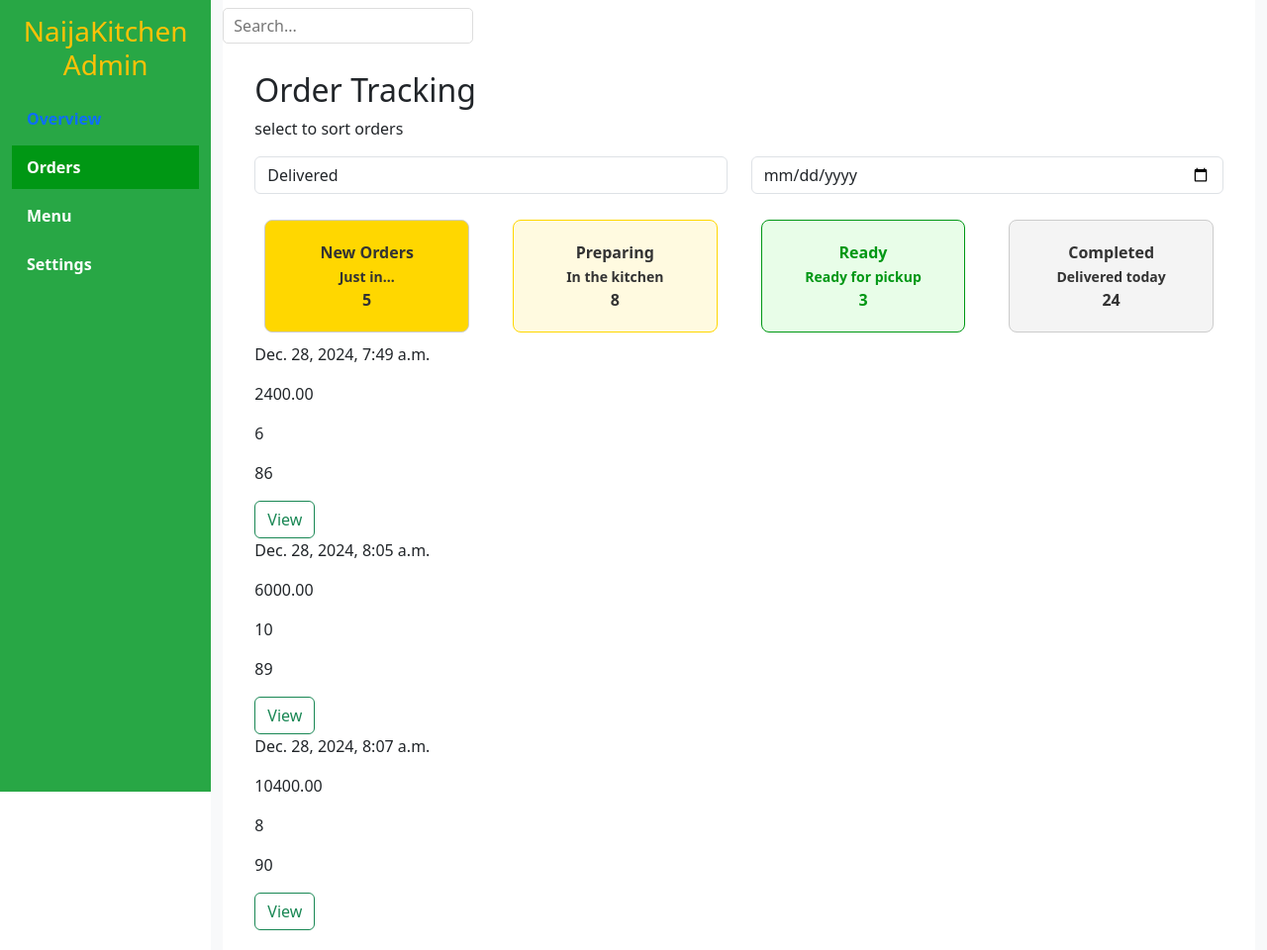
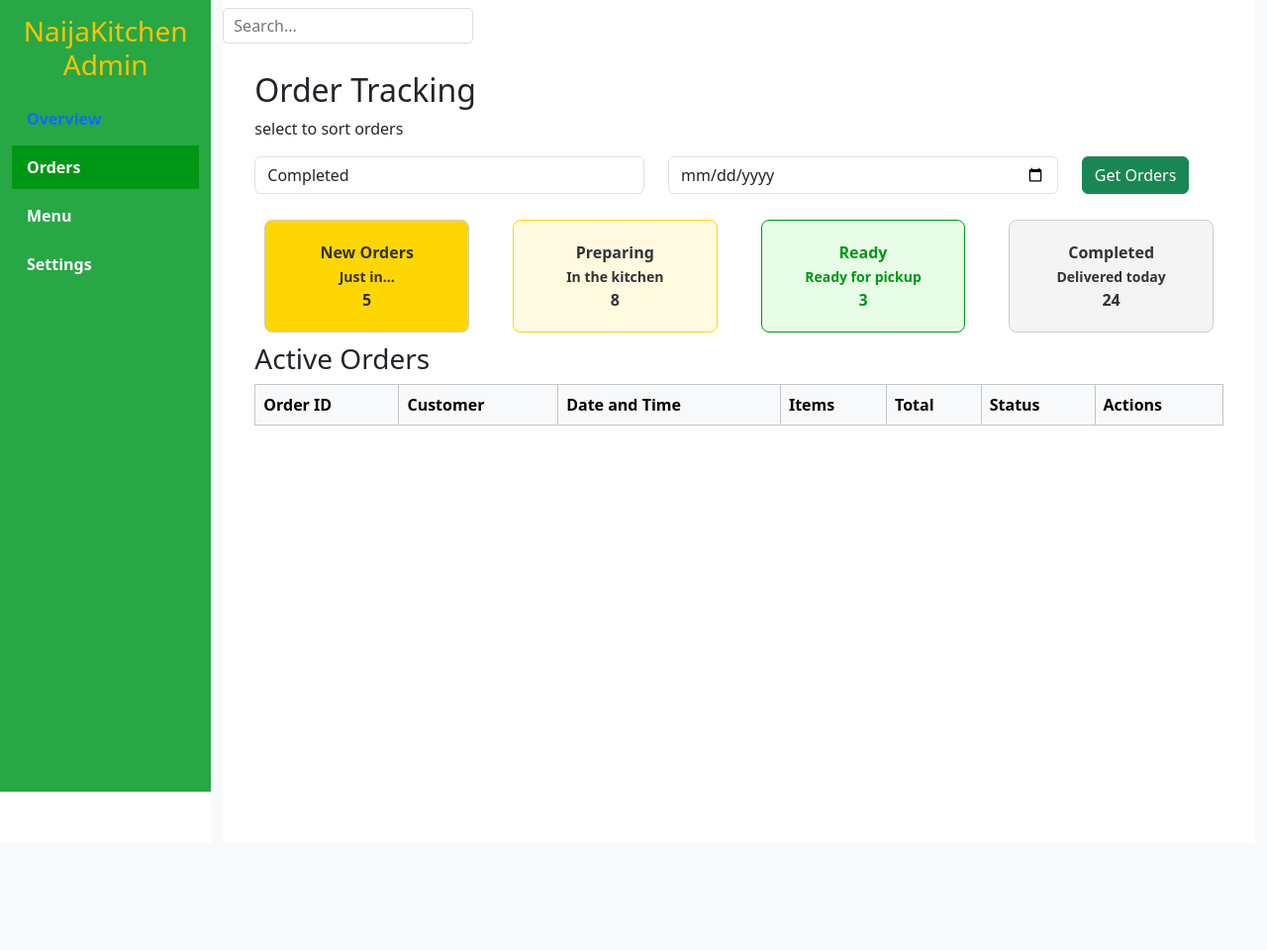
Before and after one commit to Abdulkhafid001/my_restaurant_saas, a Django app: page /naijakitchen/admin/ in a window 1280 px wide, after a click on "Orders". Shown: the whole page at 99% size. After the commit the page ends 800 px from the top, so only its background shows below. Run offline with Django 5.2, Linux system fonts and the light colour scheme; data comes from the database, SQL or seed files in the repository; both versions use the stored data as it was after the commit; lists and menus that the app fills with data are empty.

Commit message:
fix order filter section

```diff
--- a/django_modules/naijakitchen_admin/templates/adminmain.html
+++ b/django_modules/naijakitchen_admin/templates/adminmain.html
@@ -64,17 +64,21 @@
                             <p>select to sort orders</p>
                             <div class="tab-pane fade show active" id="orders" role="tabpanel">
                                 <!-- Filter and Date -->
-                                <form action="#" method="post">
+                                <form id="orderGetForm" action="{% url 'order_info' %}" method="post">
                                     <div class="row mb-3">
-                                        <div class="col-md-6">
+                                        <div class="col-md-5">
                                             <select id="orderStatus" name="status" class="form-control">
+                                                <option>Completed</option>
                                                 <option>Delivered</option>
                                                 <option>Preparing</option>
                                                 <option>Ready</option>
                                             </select>
                                         </div>
-                                        <div class="col-md-6">
+                                        <div class="col-md-5">
                                             <input id="orderDate" name="orderdate" type="date" class="form-control">
+                                        </div>
+                                        <div class="col-md-2">
+                                            <button type="submit" class="btn btn-success">Get Orders</button>
                                         </div>
                                     </div>
                                 </form>
@@ -110,16 +114,37 @@
                                         </div>
                                     </div>
                                 </div>
-                                {% for order in filtered_orders%}
-                                <p>{{order.date_ordered}}</p>
-                                <p>{{order.get_cart_total}}</p>
-                                <p>{{order.get_cart_items}}</p>
-                                <p>{{order.id}}</p>
-                                <!-- <button class="OrderDetailsBtn" data-orderid="{{order.id}}">View</button> -->
-                                <a class="btn btn-outline-success br-curve"
-                                    href="/naijakitchen/admin/getorder/{{order.id}}/">View</a>
-                                {% endfor %}
-
+                                <h3>Active Orders</h3>
+                                <table class="table table-bordered active-orders">
+                                    <thead class="table-light">
+                                        <tr>
+                                            <th>Order ID</th>
+                                            <th>Customer</th>
+                                            <th>Date and Time</th>
+                                            <th>Items</th>
+                                            <th>Total</th>
+                                            <th>Status</th>
+                                            <th>Actions</th>
+                                        </tr>
+                                    </thead>
+                                    <tbody>
+                                        {% for order in filtered_orders %}
+                                        <tr>
+                                            <td>{{order.id}}</td>
+                                            <td>{{order.user}}</td>
+                                            <td>{{order.date_ordered}}</td>
+                                            <td>{{order.get_cart_items}}</td>
+                                            <td>{{order.get_cart_total}}</td>
+                                            <td>{{order.status}}</td>
+                                            <td>
+                                                <a class="btn btn-sm btn-outline-success br-curve" href="/naijakitchen/admin/getorder/{{order.id}}/">View</a>
+                                                <button class="btn btn-sm btn-outline-warning">Receipt</button>
+                                                <button class="btn btn-sm btn-outline-danger"><i class="bi bi-trash"></i></button>
+                                            </td>
+                                        </tr>
+                                        {% endfor %}
+                                    </tbody>
+                                </table>
                             </div>
                         </div>
                     </div>
--- a/django_modules/naijakitchen_admin/views.py
+++ b/django_modules/naijakitchen_admin/views.py
@@ -11,15 +11,15 @@ aba_restaurant = Restaurant.objects.get(restaurant_name='Aba Food Market')
 
 today = now().date()
 specific_date = datetime.date(2024, 12, 28)
+
+
 filtered_orders = Order.objects.none()
 
 
 def get_admin_home(request):
-    filtered_orders = Order.objects.filter(
-        status='Completed', date_ordered__date=specific_date)
     menu_categories = MenuCategory.objects.filter(restaurant=aba_restaurant)
     menu_items = MenuItem.objects.filter(category__restaurant=aba_restaurant)
-    context = {'restaurant': aba_restaurant, 'filtered_orders': filtered_orders,
+    context = {'restaurant': aba_restaurant, 'filtered_orders': get_filtered_orders(),
                'menu_items': menu_items, 'categories': menu_categories,
                'items_count': count_items()}
     return render(request, 'adminmain.html', context)
@@ -96,18 +96,24 @@ def add_menu_item(request):
 
 
 def get_order_by_status_date(request):
+    global filtered_orders
     if request.method == 'POST':
         data = json.loads(request.body)
-        order_status = str(data.get('orderStatus'))
+        order_status = data.get('orderStatus')
         order_date = data.get('orderDate')
-        # print(order_status, order_date)
-        # if order_status. | order_date == '':
+        print(order_status, order_date)
+        # if order_status == '' | order_date == '':
         #     order_status = 'Preparing'
         #     order_date = timezone.now()
         filtered_orders = Order.objects.filter(
-            status=order_status, date_ordered=order_date)
-        return JsonResponse({'filtered_orders': list(filtered_orders.values())}, safe=False)
+            status=order_status, date_ordered__date=order_date)
+        return JsonResponse({'message': 'Order filter successful'}, safe=False)
+        # return redirect('naijakitchenadminhome')
     return JsonResponse({'message': 'Invalid request method.'}, safe=False)
+
+
+def get_filtered_orders():
+    return filtered_orders
 
 
 def get_order(request, order_id):
--- a/django_modules/static/js/adminorders.js
+++ b/django_modules/static/js/adminorders.js
@@ -1,15 +1,4 @@
 // this file contains code for the admin orders page
-const orderStatusField = document.getElementById("orderStatus");
-const orderDateField = document.getElementById("orderDate");
-
-orderStatusField.addEventListener("input", () => {
-  sendOrderDetailsToBackend();
-});
-
-orderDateField.addEventListener("input", () => {
-  sendOrderDetailsToBackend();
-});
-
 function getCSRFToken(params) {
   var cookieValue = "";
   if (document.cookie && document.cookie !== "") {
@@ -38,7 +27,8 @@ function getOrderDetails() {
 
 let csrftoken = "PIxfGivh6dxqUvxh1aZx6rgyu2sa3kEA";
 
-function sendOrderDetailsToBackend() {
+function sendOrderDetailsToBackend(event) {
+  event.preventDefault();
   const url = "/naijakitchen/admin/orderinfo/";
   fetch(url, {
     method: "POST",
@@ -50,13 +40,16 @@ function sendOrderDetailsToBackend() {
   })
     .then((response) => response.json())
     .then((data) => {
-      // this where I can use json to render orders or other I get from my backend.
-      //   console.log("response from server", data);
+      // this where I can use json to render orders or order I get from my backend.
+      console.log("response from server", data);
     })
-    .catch((error) => {
-      console.log("Error from Order function", error);
-    });
+    .then(location.reload())
+//     .catch((error) => {
+//       console.log("Error from Order function", error);
+//     });
 }
+
+document.getElementById('orderGetForm').addEventListener('submit',sendOrderDetailsToBackend);
 
 // const viewOrderDetailsBtn = document.getElementsByClassName("OrderDetailsBtn");
 // console.log(viewOrderDetailsBtn.length);
```
Also changed, not shown: django_modules/db.sqlite3.
